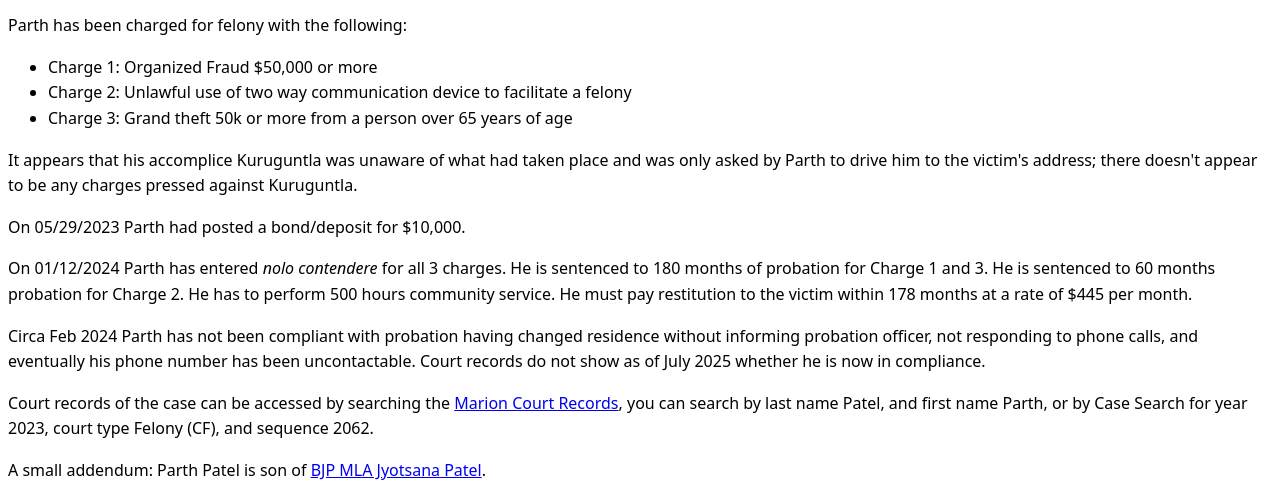
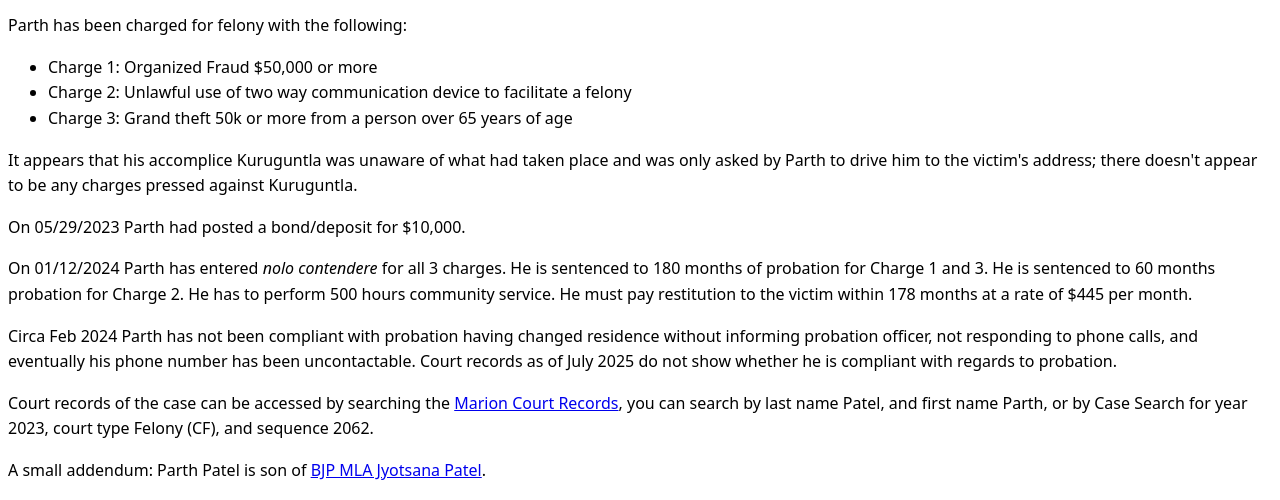
Before and after one commit to nnathan/scammertracker.com, a plain HTML site: page ocala-county-2023.html in a window 1280 px wide. Shown: the part 1003-1503 px from the top of the page. Drawn offline with Linux system fonts and the light colour scheme.

Commit message:
readability

```diff
--- a/ocala-county-2023.html
+++ b/ocala-county-2023.html
@@ -92,7 +92,7 @@ On 01/12/2024 Parth has entered <i>nolo contendere</i> for all 3 charges. He is
 </p>
 
 <p>
-Circa Feb 2024 Parth has not been compliant with probation having changed residence without informing probation officer, not responding to phone calls, and eventually his phone number has been uncontactable. Court records do not show as of July 2025 whether he is now in compliance.
+Circa Feb 2024 Parth has not been compliant with probation having changed residence without informing probation officer, not responding to phone calls, and eventually his phone number has been uncontactable. Court records as of July 2025 do not show whether he is compliant with regards to probation.
 </p>
 
 <p>
```
